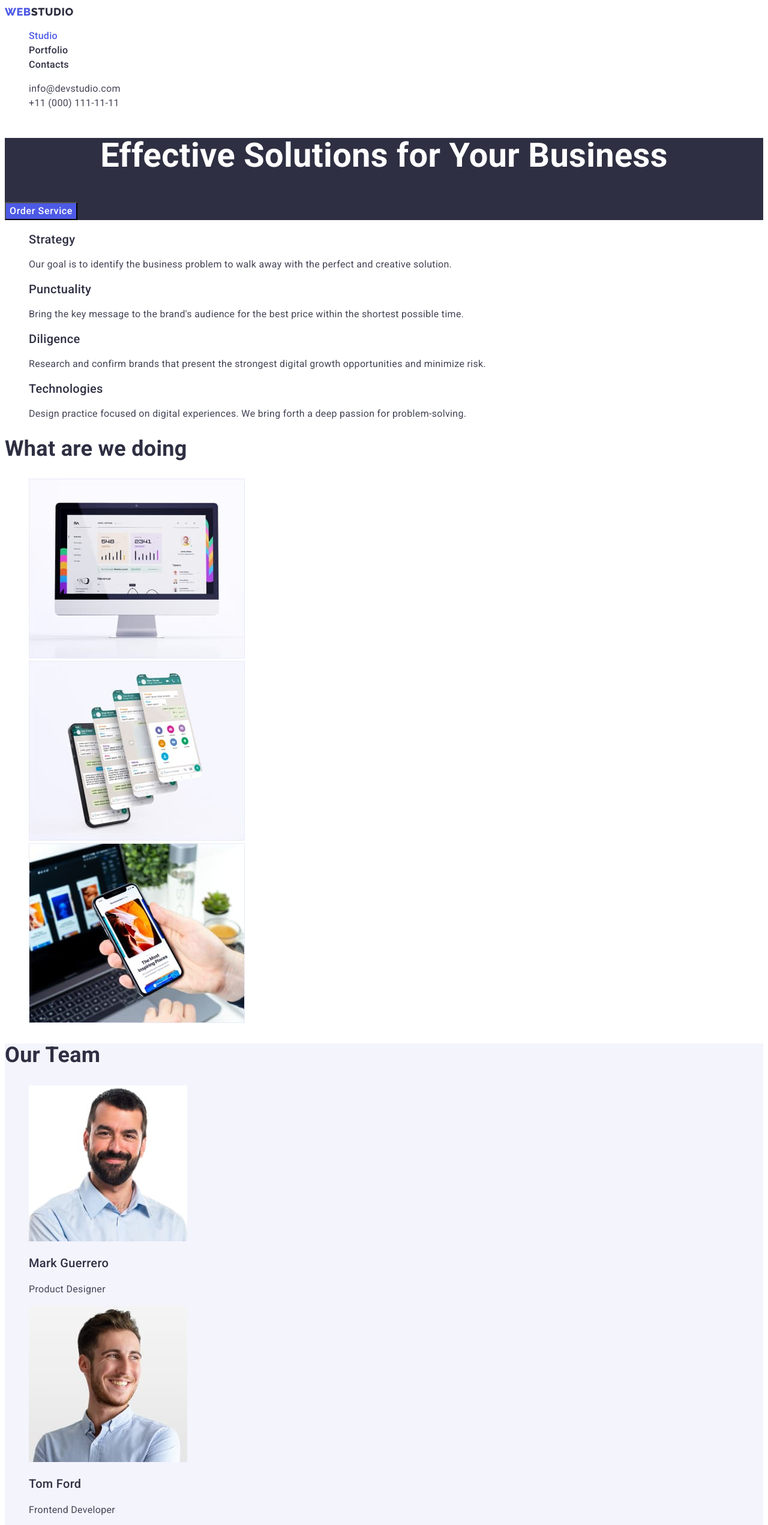
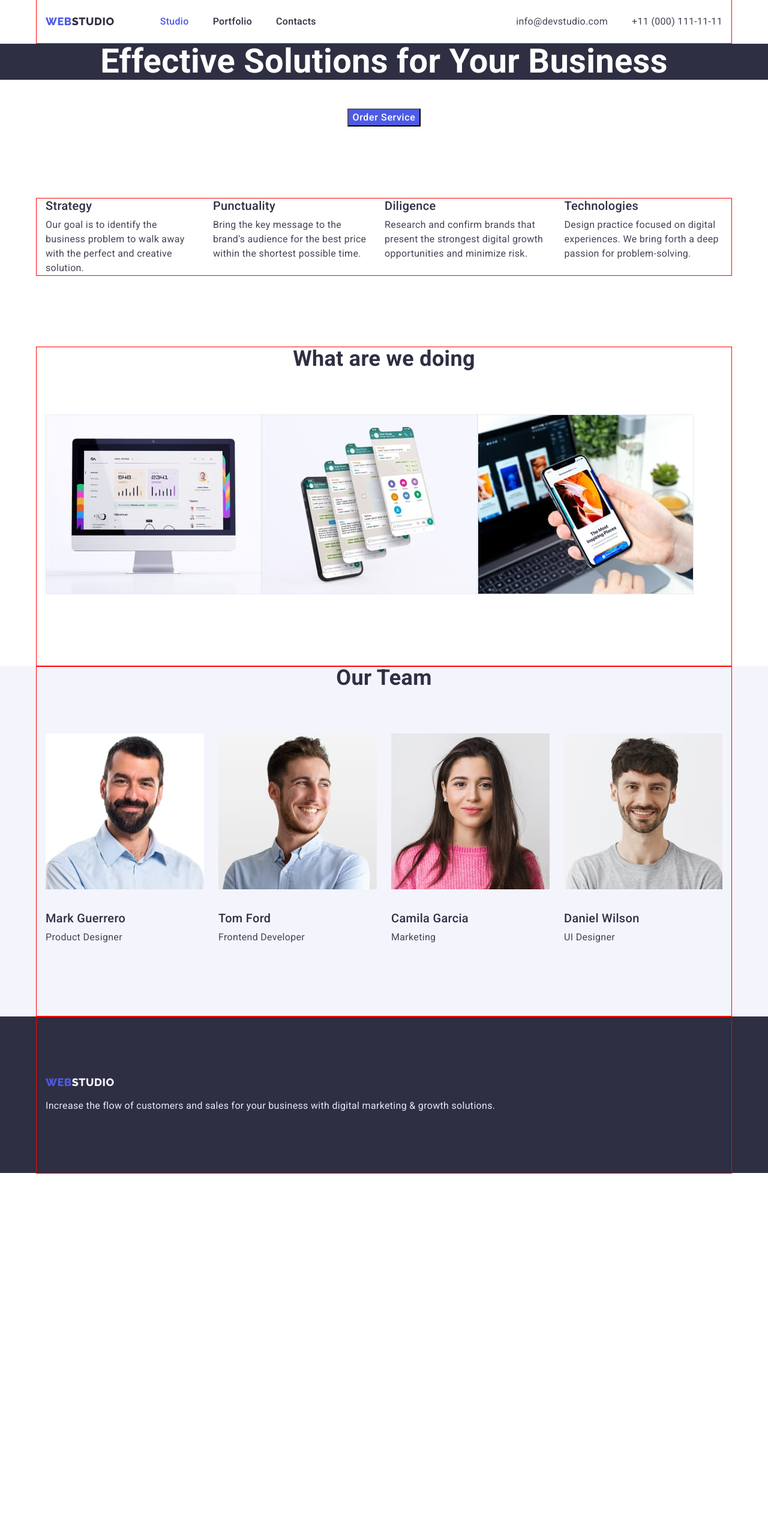
Before and after one commit to Yuliia2023/goit-markup-hw-03, a plain HTML site: page index.html in a window 1280 px wide. Shown: the top 2543 px of the page at 60% size. After the commit the page ends 1972 px from the top, so only its background shows below. Drawn offline with nearby package versions, Linux system fonts and the light colour scheme.

Commit message:
flex css studio

```diff
--- a/css/styles.css
+++ b/css/styles.css
@@ -4,7 +4,7 @@
   --accent: #4d5ae5;
 
   --primary-white-color: #ffffff;
-  --footer-text-color: #e7e9fc;
+  --footer-border-text-color: #e7e9fc;
   --accent-button-color: #404bbf;
   --light-background-color: #f4f4fd;
 }
@@ -16,13 +16,28 @@ body {
   letter-spacing: 0.02em;
   font-size: 16px;
 }
+
+.container {
+  margin-left: auto;
+  margin-right: auto;
+  width: 1158px;
+  outline: 1px solid red;
+  padding-left: 15px;
+  padding-right: 15px;
+}
 .list {
+  padding: 0;
+  margin: 0;
   list-style: none;
 }
 .link {
   text-decoration: none;
 }
 /*-------------------------- header logo */
+.header {
+  border-bottom: 1px solid #e7e9fc;
+}
+
 .header-logo {
   color: var(--title-text-color);
   text-decoration: none;
@@ -32,18 +47,30 @@ body {
   line-height: 1.33;
   letter-spacing: 0.03em;
   text-transform: uppercase;
+  padding-bottom: 24px;
+  padding-top: 24px;
 }
 .header-subject {
   color: var(--accent);
 }
 
+.main-header {
+  display: flex;
+  align-items: center;
+}
+.header-nav {
+  display: flex;
+}
 /*----------------------------- site nav */
 .header-link {
   color: var(--title-text-color);
-
   font-weight: 500;
   font-size: 16px;
   line-height: 1.5;
+
+  padding-top: 24px;
+  padding-bottom: 24px;
+  display: block;
 }
 .header-link:hover,
 .header-link:focus {
@@ -52,7 +79,19 @@ body {
 .header-link.current {
   color: var(--accent);
 }
+.header-list {
+  display: flex;
+  margin-left: 76px;
+}
+.header-item:not(:last-child) {
+  margin-right: 40px;
+}
+
 /* ----------------------site auth */
+.adress {
+  display: flex;
+  margin-left: auto;
+}
 .adress-link {
   color: var(--primary-text-color);
   font-style: normal;
@@ -63,17 +102,27 @@ body {
 .adress-link:focus {
   color: var(--accent);
 }
-/* hero */
+.adress-list {
+  display: flex;
+}
+
+.adress-item + .adress-item {
+  margin-left: 40px;
+}
+/*--------------------------- hero */
 .hero {
-  background-color: var(--title-text-color);
+  text-align: center;
 }
 .hero-title {
+  margin-top: 0;
+  margin-bottom: 48px;
+
   color: var(--primary-white-color);
   font-weight: 700;
   font-size: 56px;
   line-height: 1.07;
 
-  text-align: center;
+  background-color: var(--title-text-color);
 }
 
 .hero-button {
@@ -98,56 +147,100 @@ body {
   color: var(--primary-white-color);
 }
 
-/* section feauteres */
+/*---------------- section feauteres */
+.feature {
+  padding-top: 120px;
+  padding-bottom: 120px;
+}
+
+.feature-item:not(:last-child) {
+  margin-right: 24px;
+}
+.feature-list {
+  display: flex;
+}
 .feature-title {
+  margin-top: 0px;
+  margin-bottom: 8px;
   color: var(--title-text-color);
   font-weight: 500;
   font-size: 20px;
   line-height: 1.2;
 }
-.features-text {
+.feature-text {
+  margin-top: 0px;
+  margin-bottom: 0px;
   font-size: 16px;
   line-height: 1.5;
 }
-/* section work */
+/*--------------------- section work */
 .work-title {
   color: var(--title-text-color);
-
+  text-align: center;
   font-weight: 700;
   font-size: 36px;
   line-height: 1.11;
+  margin-top: 0px;
+  margin-bottom: 72px;
 }
-
-/* section team */
+.work-list {
+  padding-bottom: 120px;
+  display: flex;
+}
+.work-img {
+  display: block;
+}
+/* -------------------section team */
 .team {
   background: var(--light-background-color);
 }
 
+.team-list {
+  display: flex;
+  padding-bottom: 120px;
+}
+.team-item:not(:last-child) {
+  margin-right: 24px;
+}
+.team-img {
+  margin-bottom: 32px;
+}
 .team-title {
+  margin-top: 0px;
+  margin-bottom: 8px;
   color: var(--title-text-color);
   font-weight: 500;
   font-size: 20px;
   line-height: 1.2;
 }
 .team-subject {
+  margin-top: 0;
+  margin-bottom: 72px;
+  text-align: center;
   color: var(--title-text-color);
   font-weight: 700;
   font-size: 36px;
   line-height: 1.11;
 }
 .team-text {
+  margin-top: 0;
+  margin-bottom: 0;
   font-size: 16px;
   line-height: 1.5;
 }
 /* footer logo */
+
 .footer {
   background-color: var(--title-text-color);
 }
-.footer-logo {
+
+.footer-subject {
   color: var(--light-background-color);
 }
 
-.footer-link {
+.footer-logo {
+  padding-top: 100px;
+  margin-bottom: 16px;
   color: var(--accent);
   font-family: "Raleway";
   font-style: normal;
@@ -160,7 +253,9 @@ body {
   text-transform: uppercase;
 }
 .footer-text {
-  color: var(--footer-text-color);
+  padding-bottom: 100px;
+  color: var(--footer-border-text-color);
+
   font-size: 16px;
   line-height: 1.5;
 }
@@ -172,6 +267,7 @@ body {
   text-decoration: none;
 }
 .btn-link {
+  display: inline-block;
   color: var(--accent);
   background: var(--light-background-color);
   font-family: inherit;
@@ -181,6 +277,11 @@ body {
   letter-spacing: 0.04em;
   list-style: none;
   cursor: pointer;
+  border-radius: 4px;
+  padding: 12px 24px;
+  min-width: 69px;
+  text-align: center;
+  border: 1px solid var(--footer-border-text-color);
 }
 .btn-list .link:hover,
 .btn-list .link:focus {
@@ -204,7 +305,7 @@ body {
   color: var(--primary-text-color);
 }
 /* footer */
-.footer-link {
+.footer-logo {
   font-weight: 800;
   font-size: 18px;
   line-height: 1.16;
--- a/index.html
+++ b/index.html
@@ -5,6 +5,13 @@
     <meta http-equiv="X-UA-Compatible" content="IE=edge" />
     <meta name="viewport" content="width=device-width, initial-scale=1.0" />
     <title>WebStudio</title>
+    <link
+      rel="stylesheet"
+      href="https://cdnjs.cloudflare.com/ajax/libs/modern-normalize/1.1.0/modern-normalize.min.css"
+      integrity="sha512-wpPYUAdjBVSE4KJnH1VR1HeZfpl1ub8YT/NKx4PuQ5NmX2tKuGu6U/JRp5y+Y8XG2tV+wKQpNHVUX03MfMFn9Q=="
+      crossorigin="anonymous"
+      referrerpolicy="no-referrer"
+    />
     <link rel="preconnect" href="https://fonts.googleapis.com" />
     <link rel="preconnect" href="https://fonts.gstatic.com" crossorigin />
     <link
@@ -15,18 +22,24 @@
   </head>
   <body>
     <!-- section nav -->
+
     <header class="header">
+      <div class="container main-header">
         <nav class="header-nav">
           <a href="./index.html" class="header-logo">
             <span class="header-subject">Web</span>Studio
           </a>
 
           <ul class="header-list list">
-          <li><a href="" class="header-link link current">Studio</a></li>
-          <li>
+            <li class="header-item">
+              <a href="" class="header-link link current">Studio</a>
+            </li>
+            <li class="header-item">
               <a href="./portfolio.html" class="header-link link">Portfolio</a>
             </li>
-          <li><a href="" class="header-link link">Contacts</a></li>
+            <li class="header-item">
+              <a href="" class="header-link link">Contacts</a>
+            </li>
           </ul>
         </nav>
         <!-- section comtacts -->
@@ -44,6 +57,7 @@
             </li>
           </ul>
         </address>
+      </div>
     </header>
     <main>
       <!-- section hero -->
@@ -53,14 +67,15 @@
         <button type="button" class="hero-button">Order Service</button>
       </section>
       <!-- section features -->
-      <section feature>
+      <section class="feature">
+        <div class="container">
           <h1 hidden>Advantages</h1>
           <ul class="feature-list list">
             <li class="feature-item">
               <h3 class="feature-title">Strategy</h3>
               <p class="feature-text">
-              Our goal is to identify the business problem to walk away with the
-              perfect and creative solution.
+                Our goal is to identify the business problem to walk away with
+                the perfect and creative solution.
               </p>
             </li>
             <li class="feature-item">
@@ -85,58 +100,101 @@
               </p>
             </li>
           </ul>
+        </div>
       </section>
       <!-- section -->
       <section class="work">
+        <div class="container">
           <h2 class="work-title">What are we doing</h2>
           <ul class="work-list list">
             <li class="work-item">
-            <img src="./images/photo1.jpg" alt="computer" width="360" />
+              <img
+                class="work-img"
+                src="./images/photo1.jpg"
+                alt="computer"
+                width="360"
+              />
             </li>
             <li class="work-item">
-            <img src="./images/photo2.jpg" alt="software" width="360" />
+              <img
+                class="work-img"
+                src="./images/photo2.jpg"
+                alt="software"
+                width="360"
+              />
             </li>
             <li class="work-item">
-            <img src="./images/photo3.jpg" alt="smartphone" width="360" />
+              <img
+                class="work-img"
+                src="./images/photo3.jpg"
+                alt="smartphone"
+                width="360"
+              />
             </li>
           </ul>
+        </div>
       </section>
       <!-- section team -->
       <section class="team">
+        <div class="container">
           <h2 class="team-subject">Our Team</h2>
           <ul class="team-list list">
             <li class="team-item">
-            <img src="./images/img.jpg" alt="mark guerrero" width="264" />
+              <img
+                class="team-img"
+                src="./images/img.jpg"
+                alt="mark guerrero"
+                width="264"
+              />
               <h3 class="team-title">Mark Guerrero</h3>
               <p class="team-text">Product Designer</p>
             </li>
             <li class="team-item">
-            <img src="./images/img.1.jpg" alt="tom ford" width="264" />
+              <img
+                class="team-img"
+                src="./images/img.1.jpg"
+                alt="tom ford"
+                width="264"
+              />
               <h3 class="team-title">Tom Ford</h3>
               <p class="team-text">Frontend Developer</p>
             </li>
             <li class="team-item">
-            <img src="./images/img.2.jpg" alt="camila garcia" width="264" />
-            <h3 class="tram-title">Camila Garcia</h3>
-            <p class="tram-text">Marketing</p>
+              <img
+                class="team-img"
+                src="./images/img.2.jpg"
+                alt="camila garcia"
+                width="264"
+              />
+              <h3 class="team-title">Camila Garcia</h3>
+              <p class="team-text">Marketing</p>
             </li>
             <li class="team-item">
-            <img src="./images/img.3.jpg" alt="daniel wilson" width="264" />
+              <img
+                class="team-img"
+                src="./images/img.3.jpg"
+                alt="daniel wilson"
+                width="264"
+              />
               <h3 class="team-title">Daniel Wilson</h3>
               <p class="team-text">UI Designer</p>
             </li>
           </ul>
+        </div>
       </section>
     </main>
     <!-- section footer -->
     <footer class="footer">
-      <a href="./index.html" class="footer-link link"
-        >Web<span class="footer-logo">Studio</span>
+      <div class="container">
+        <a href="./index.html" class="footer-logo link"
+          >Web<span class="footer-subject">Studio</span>
         </a>
+
         <p class="footer-text">
-        Increase the flow of customers and sales for your business with digital
-        marketing & growth solutions.
+          Increase the flow of customers and sales for your business with
+          digital marketing & growth solutions.
         </p>
+      </div>
     </footer>
   </body>
 </html>
```
Also changed, not shown: portfolio.html (+2 -2 lines). Lines whose indentation alone changed are shown as unchanged.
